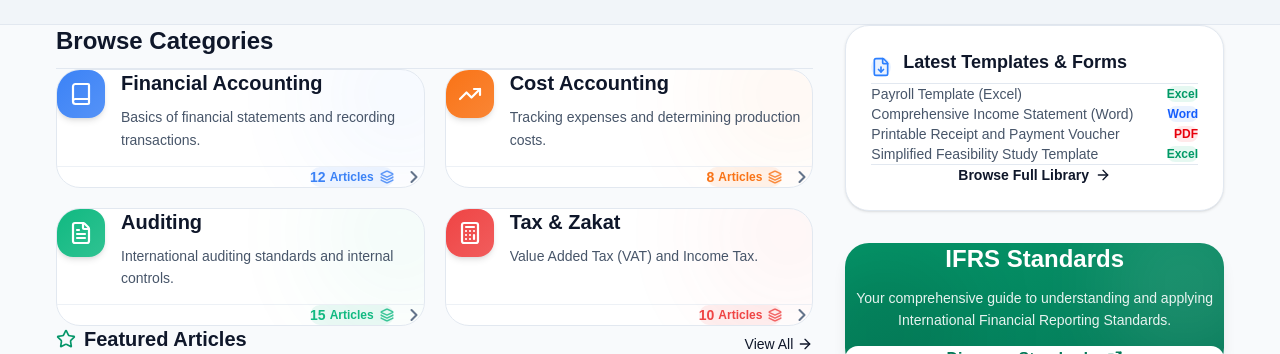
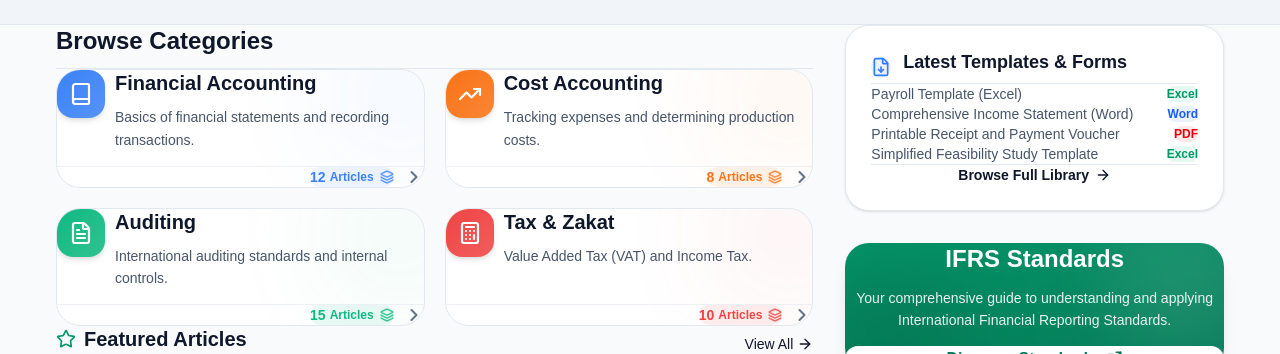
Before and after one commit to abdullahalalawi52-jpg/Accounting-Encyclopedia, a React (Vite) app: page / in a window 1280 px wide. Shown: the part 215-569 px from the top of the page. Built offline with nearby package versions, Linux system fonts and the light colour scheme; no server answers.

Commit message:
style(ui): set icon-to-text gap to exactly 10px

```diff
--- a/src/components/cards/CategoryCard.jsx
+++ b/src/components/cards/CategoryCard.jsx
@@ -22,8 +22,8 @@ function CategoryCard({ category, IconComponent }) {
         style={{ backgroundColor: color }}
       ></div>
 
-      {/* 1. القسم العلوي (الأيقونة والنصوص) */}
-      <div className="flex items-start gap-4 mb-6 relative z-10">
+      {/* 1. القسم العلوي (الأيقونة والنصوص بفاصل 10px) */}
+      <div className="flex items-start gap-[10px] mb-6 relative z-10">
         {/* الأيقونة المضيئة */}
         <div className="relative shrink-0">
           <div
```
